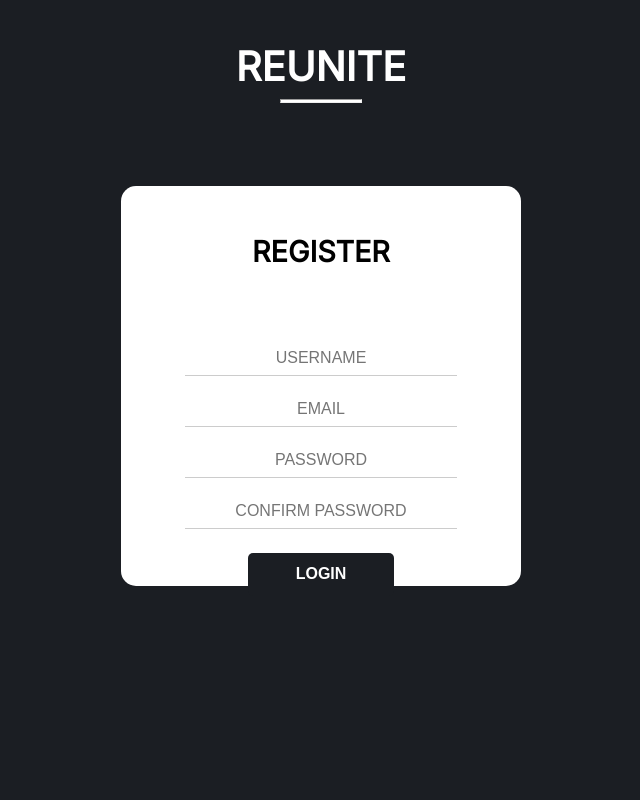
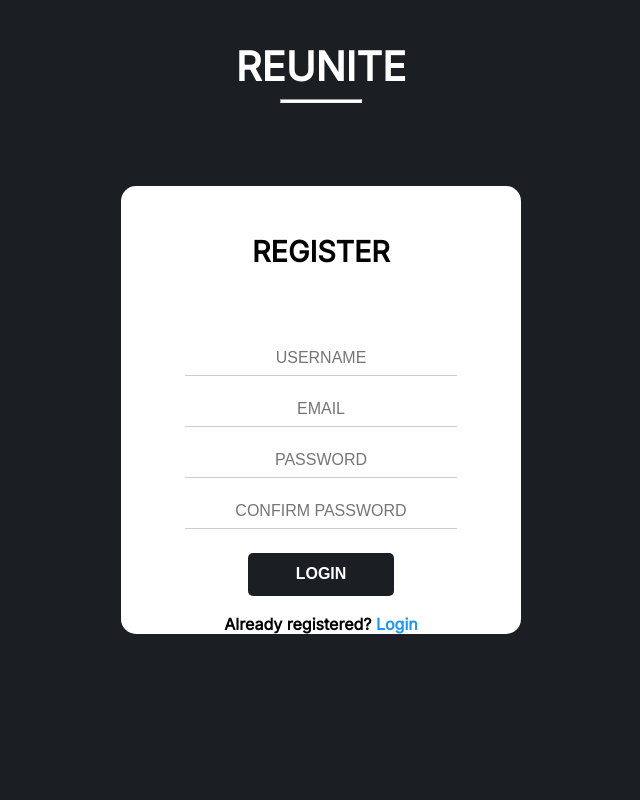
Before and after one commit to Ayroid/REUNITE, a Node server app: page /register in a window 1280 px wide. Shown: the whole page, without its empty margins (319-959 px from the left). Run offline with Node 20, Linux system fonts and the light colour scheme; some libraries are stand-ins or nearby versions.

Commit message:
login and register

```diff
--- a/public/css/style.css
+++ b/public/css/style.css
@@ -1,16 +1,24 @@
 @import url('https://fonts.googleapis.com/css2?family=Inter&display=swap');
 
-*{
+* {
     margin: 0%;
     padding: 0%;
 }
 
-body{
+body {
     background-color: #1B1E23;
     font-family: 'Inter', sans-serif;
 }
 
-.main-div{
+a,
+a:hover,
+a:focus,
+a:active {
+    text-decoration: none;
+    color: inherit;
+}
+
+.main-div {
     width: 100%;
     height: 100vh;
     display: flex;
@@ -19,7 +27,7 @@ body{
     flex-direction: column;
 }
 
-.main-heading{
+.main-heading {
     font-size: 2.5rem;
     color: #fff;
     margin-bottom: 2rem;
@@ -30,45 +38,48 @@ body{
     height: 20%;
 }
 
-.main-heading h1{
+.main-heading h1 {
     font-size: 2.5rem;
     font-weight: 600;
 }
 
-.custom-line{
+.custom-line {
     margin: 0.5rem 0;
     width: 80px;
     height: 2px;
     background-color: white;
 }
 
-.content{
+.content {
     height: 80%;
     width: 100%;
     display: flex;
     justify-content: center;
-    align-items: flex-start;;
+    align-items: flex-start;
 }
 
-.detail-box{
+.detail-box {
     width: 25rem;
     margin: 0 2rem;
     height: 50vh;
-    background-color: rgba(255, 255, 255, 1);
+    min-height: 28rem;
+    background-color: rgba(255, 255, 255);
+    backdrop-filter: blur(20px);
     border-radius: 15px;
     display: flex;
     justify-content: space-between;
     align-items: center;
     flex-direction: column;
+    position: relative;
 }
 
-.detail-box-heading{
+.detail-box-heading {
     font-size: 1.2rem;
     font-weight: 600;
     margin: 5rem 0 4rem 0;
 }
 
-.form{
+.form {
     width: 80%;
     display: flex;
     justify-content: center;
@@ -78,7 +89,7 @@ body{
     padding: 1rem;
 }
 
-.form input{
+.form input {
     width: 80%;
     min-width: 0rem;
     border: none;
@@ -89,11 +100,13 @@ body{
     font-size: 1rem;
 }
 
-.form input:focus, input:active{
+.form input:focus,
+input:active {
     outline: none;
+    background-color: white;
 }
 
-.form button{
+.form button {
     background-color: #1B1E23;
     border: none;
     color: #fff;
@@ -103,3 +116,30 @@ body{
     margin: 1rem 0;
     font-size: 1rem;
 }
+
+.cautionlogo {
+    position: absolute;
+    height: 1.5rem;
+    right: 18%;
+    bottom: 29.5%;
+    display: none;
+}
+
+.errors {
+    color: black;
+    font-size: 1rem;
+    font-weight: 600;
+    margin: 0.5rem 0;
+    text-align: center;
+    top: 5.8rem;
+    position: absolute;
+}
+
+.redirect-page {
+    margin: 0.1rem 0;
+    font-weight: 600;
+}
+
+.redirect-page a{
+    color: rgb(29, 150, 248);
+}
--- a/routers/pages.js
+++ b/routers/pages.js
@@ -16,4 +16,8 @@ pageRouter.get('/register', (req, res) => {
     res.render('register');
 });
 
+pageRouter.get('/error', (req, res) => {
+    res.render('error');
+});
+
 module.exports = pageRouter;
--- a/views/login.ejs
+++ b/views/login.ejs
@@ -25,6 +25,7 @@
                     <input type="email" name="email" id="email" placeholder="EMAIL" required>
                     <input type="password" name="password" id="password" placeholder="PASSWORD" required>
                     <button type="submit">LOGIN</button>
+                    <div class="redirect-page">New user? <a href="/register">Register</a></div>
                 </form>
             </div>
         </div>
--- a/views/register.ejs
+++ b/views/register.ejs
@@ -18,19 +18,46 @@
         </div>
         <div class="content">
             <div class="detail-box">
+                <div class="errors">
+                    <%= locals.message %>
+                </div>
                 <div class="detail-box-heading" style="margin: 3rem 0;">
                     <h2>REGISTER</h2>
                 </div>
                 <form action="/user/register" method="post" class="form">
                     <input type="username" name="username" id="username" placeholder="USERNAME" required>
                     <input type="email" name="email" id="email" placeholder="EMAIL" required>
-                    <input type="password" name="password" id="password" placeholder="PASSWORD" required>
-                    <input type="password" name="confirmPassword" id="confirmPassword" placeholder="CONFIRM PASSWORD" required>
-                    <button type="submit">LOGIN</button>
+                    <input type="password" name="password" id="password" placeholder="PASSWORD" required minlength="6">
+                    <input type="password" name="confirmPassword" id="confirmPassword" placeholder="CONFIRM PASSWORD"
+                        required minlength="6" oninput="confirmPasswordCheck()">
+                    <img src="/images/logos/caution.png" alt="" class="cautionlogo" id="cautionlogo">
+                    <button type="submit" id="button">LOGIN</button>
+                    <div class="redirect-page">Already registered? <a href="/login">Login</a></div>
                 </form>
             </div>
         </div>
     </div>
+
+    <script>
+        function confirmPasswordCheck() {
+            var password = document.getElementById("password").value;
+            var confirmPassword = document.getElementById("confirmPassword").value;
+            var logo = document.getElementById("cautionlogo");
+            if (password != confirmPassword) {
+                logo.style.display = "block";
+                button.disabled = true;
+
+            } else {
+                logo.style.display = "none";
+                button.disabled = false;
+            }
+            if (password.length == 0 || confirmPassword.length == 0) {
+                logo.style.display = "none";
+                button.disabled = false;
+            }
+        }
+    </script>
+
 </body>
 
 </html>
```
Also changed, not shown: controllers/user.js (+7 -1 lines), views/error.ejs (added, +64 -0 lines), public/images/logos/caution.png (added).
